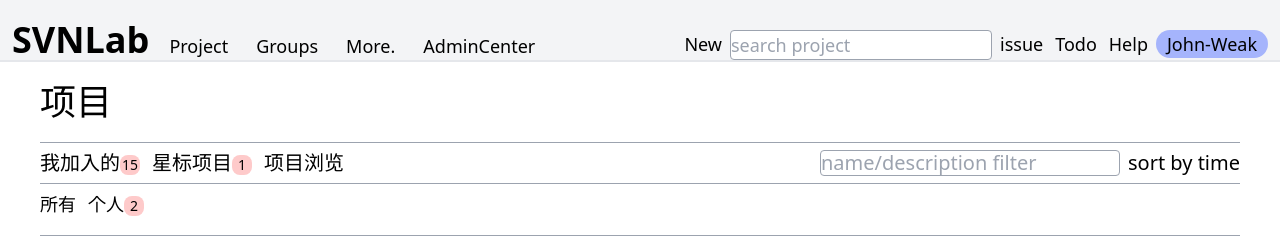
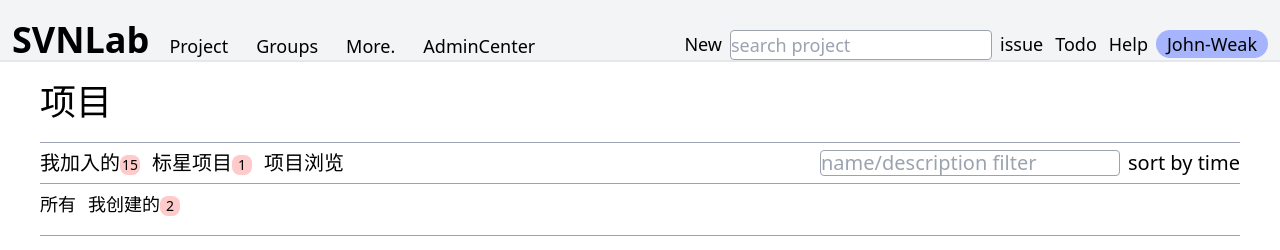
Before and after one commit to tujiapeng/SVNLab, a Vue app: page /#/projects in a window 1280 px wide. Shown: the top 250 px of the page. Built offline with nearby package versions, Linux system fonts and the light colour scheme.

Commit message:
adjust project and group nav bar filter names

```diff
--- a/src/components/groups/GroupFilter.vue
+++ b/src/components/groups/GroupFilter.vue
@@ -16,17 +16,9 @@
       <ul class="flex w-1/2">
         <li>
           <a href=""
-            >已加入的组<span
+            >我加入的<span
               class="text-sm bg-red-200 w-5 inline-block rounded-lg text-center"
               >15</span
-            >
-          </a>
-        </li>
-        <li>
-          <a class="ml-3" href=""
-            >我创建的<span
-              class="text-sm bg-red-200 w-5 inline-block rounded-lg text-center"
-              >1</span
             >
           </a>
         </li>
@@ -55,6 +47,22 @@
         <button type="button">sort by time</button>
       </div>
     </div>
+    <!-- sub nav tab -->
+    <div id="sub-nav-tabs" class="flex text-lg h-10 items-center">
+      <ul class="flex">
+        <li>
+          <a href="">所有</a>
+        </li>
+        <li>
+          <a class="ml-3" href=""
+            >我创建的<span
+              class="text-sm bg-red-200 w-5 inline-block rounded-lg text-center"
+              >2</span
+            >
+          </a>
+        </li>
+      </ul>
+    </div>
   </div>
 </template>
 
--- a/src/components/groups/GroupItem.vue
+++ b/src/components/groups/GroupItem.vue
@@ -1,6 +1,6 @@
 <template>
   <!-- project 01 -->
-  <ul class="mx-5 flex h-10 items-center justify-between">
+  <ul class="mx-5 flex h-12 items-center justify-between">
     <!-- li 4 project row 1 -->
     <li>
       <!-- column 1 avator -->
--- a/src/components/projects/ProjectFilter.vue
+++ b/src/components/projects/ProjectFilter.vue
@@ -24,7 +24,7 @@
         </li>
         <li>
           <a class="ml-3" href=""
-            >星标项目<span
+            >标星项目<span
               class="text-sm bg-red-200 w-5 inline-block rounded-lg text-center"
               >1</span
             >
@@ -63,7 +63,7 @@
         </li>
         <li>
           <a class="ml-3" href=""
-            >个人<span
+            >我创建的<span
               class="text-sm bg-red-200 w-5 inline-block rounded-lg text-center"
               >2</span
             >
```
